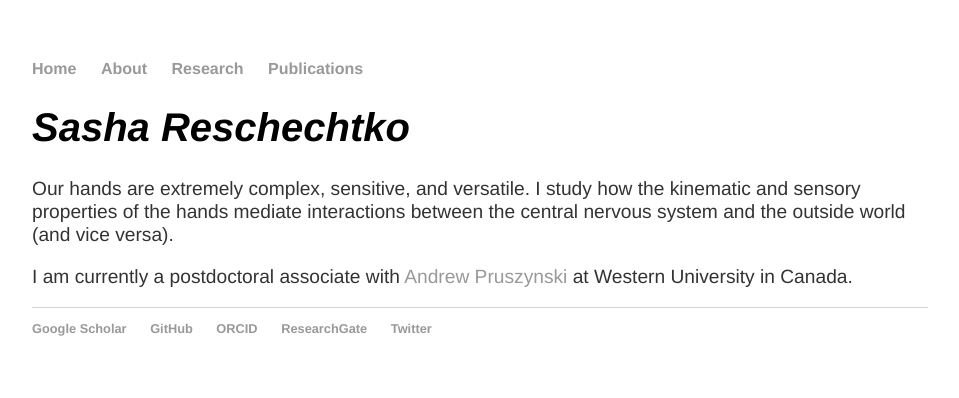
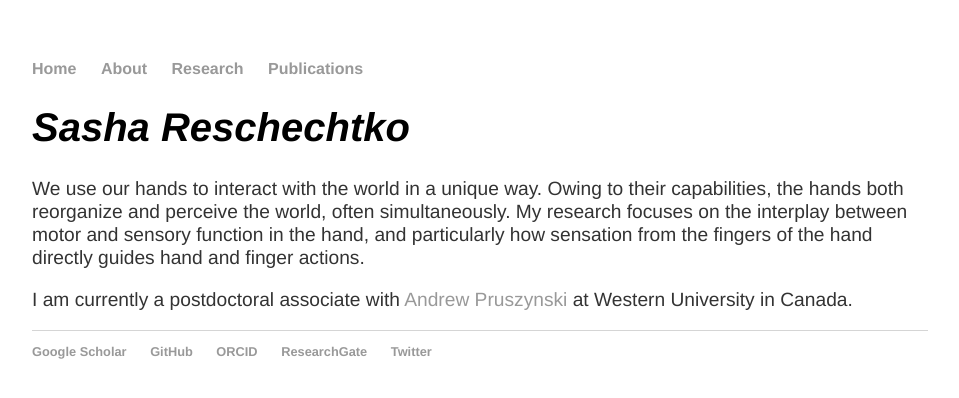
Before and after one commit to sreschechtko/sreschechtko.github.io, a Jekyll site: the page built from index.html, in a window 1280 px wide. Shown: the top 398 px of the page, without its empty margins (160-1119 px from the left). Built offline with Jekyll 4.4.1, drawn with Linux system fonts in a browser that asks for light colours.

Commit message:
Update index.html

```diff
--- a/index.html
+++ b/index.html
@@ -4,6 +4,6 @@
 ---
 <div class="blurb">
 	<h1>Sasha Reschechtko</h1>
-	<p>Our hands are extremely complex, sensitive, and versatile. I study how the kinematic and sensory properties of the hands mediate interactions between the central nervous system and the outside world (and vice versa). </p>
+	<p>We use our hands to interact with the world in a unique way. Owing to their capabilities, the hands both reorganize and perceive the world, often simultaneously. My research focuses on the interplay between motor and sensory function in the hand, and particularly how sensation from the fingers of the hand directly guides hand and finger actions. </p>
 	<p>I am currently a postdoctoral associate with <a href="http://www.pruszynskilab.com/" target = "_blank">Andrew Pruszynski</a> at Western University in Canada.</p>
 </div><!-- /.blurb -->
```
